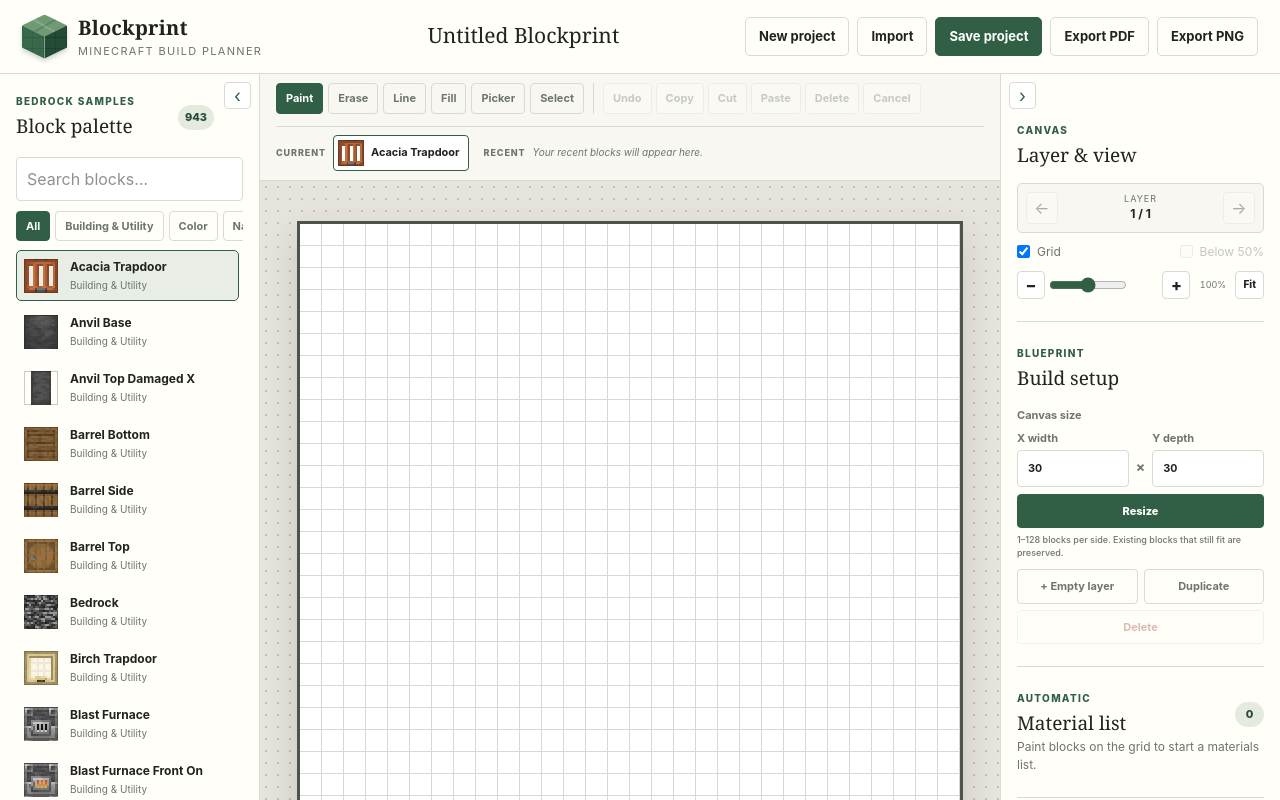
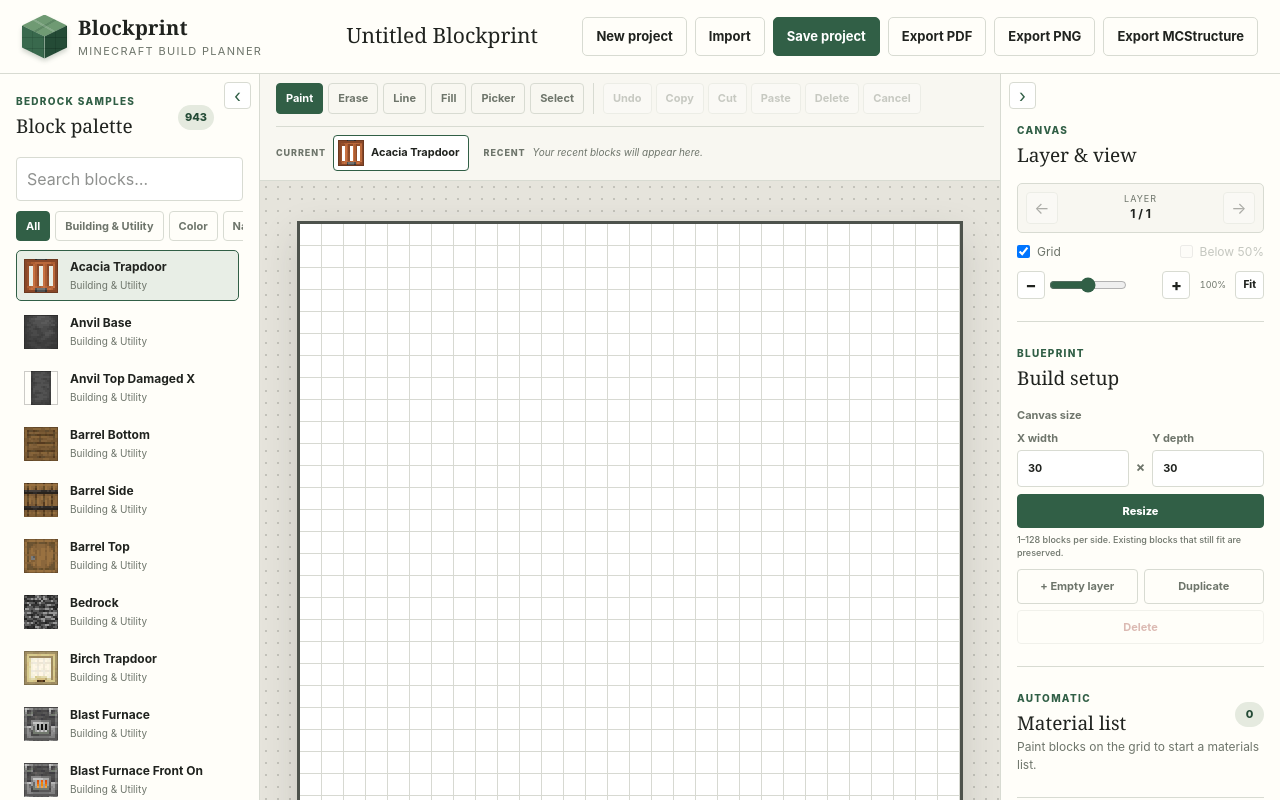
Before and after one commit to bsavage81/blockprint-minecraft-planner, a Next.js app: page / in a window 1280 px wide. Shown: the top 800 px of the page. Built offline with nearby package versions, Linux system fonts and the light colour scheme.

Commit message:
Export Bedrock mcstructure files

```diff
--- a/app/page.tsx
+++ b/app/page.tsx
@@ -2,7 +2,7 @@
 
 import { useEffect, useMemo, useRef, useState, type CSSProperties } from "react";
 import { jsPDF } from "jspdf";
-import { read as readNbt } from "nbtify";
+import { Int32, TAG, TAG_TYPE, read as readNbt, write as writeNbt } from "nbtify";
 
 type Block = {
   id: string;
@@ -63,7 +63,7 @@ export default function Home() {
   const [linePreview, setLinePreview] = useState<number[]>([]);
   const [canvasWidth, setCanvasWidth] = useState("30");
   const [canvasDepth, setCanvasDepth] = useState("30");
-  const [exporting, setExporting] = useState<"pdf" | "png" | null>(null);
+  const [exporting, setExporting] = useState<"pdf" | "png" | "mcstructure" | null>(null);
   const [recentBlocks, setRecentBlocks] = useState<string[]>([]);
   const [zoom, setZoom] = useState(22);
   const [paletteCollapsed, setPaletteCollapsed] = useState(false);
@@ -615,6 +615,96 @@ export default function Home() {
     }
   }
 
+  function minecraftNameForBlock(blockId: string) {
+    if (blockId.startsWith("mcstructure:")) return `minecraft:${blockId.slice("mcstructure:".length).replace(/^minecraft:/, "")}`;
+    let localName = blockId.replace(/^[^:]+:/, "");
+    const aliases: Record<string, string> = {
+      planks: "oak_planks",
+      still_water: "water",
+      flowing_water: "water",
+      still_lava: "lava",
+      flowing_lava: "lava",
+      log_oak: "oak_log",
+    };
+    localName = aliases[localName] ?? localName;
+    localName = localName.replace(/_(side|top|bottom|front|back|carried)$/, "");
+    localName = localName.replace(/[^a-z0-9_]/g, "_");
+    return `minecraft:${localName || "stone"}`;
+  }
+
+  function typedNbtList<T>(values: T[], type: TAG) {
+    Object.defineProperty(values, TAG_TYPE, { value:type, enumerable:false });
+    return values;
+  }
+
+  async function exportMcstructure() {
+    setExporting("mcstructure");
+    try {
+      const paletteNames = ["minecraft:air"];
+      const paletteByName = new Map<string, number>([["minecraft:air", 0]]);
+      const paletteByBlock = new Map<string, number>();
+      for (const layerData of blueprint.layers) {
+        for (const blockId of Object.values(layerData)) {
+          if (paletteByBlock.has(blockId)) continue;
+          const minecraftName = minecraftNameForBlock(blockId);
+          let paletteIndex = paletteByName.get(minecraftName);
+          if (paletteIndex === undefined) {
+            paletteIndex = paletteNames.length;
+            paletteNames.push(minecraftName);
+            paletteByName.set(minecraftName, paletteIndex);
+          }
+          paletteByBlock.set(blockId, paletteIndex);
+        }
+      }
+
+      const primary: Int32[] = [];
+      const secondary: Int32[] = [];
+      for (let x = 0; x < blueprint.width; x++) {
+        for (let y = 0; y < blueprint.layers.length; y++) {
+          for (let z = 0; z < blueprint.depth; z++) {
+            const blockId = blueprint.layers[y][z * blueprint.width + x];
+            primary.push(new Int32(blockId ? (paletteByBlock.get(blockId) ?? 0) : 0));
+            secondary.push(new Int32(-1));
+          }
+        }
+      }
+
+      const entities = typedNbtList<Record<string, unknown>>([], TAG.COMPOUND);
+      const root = {
+        format_version:new Int32(1),
+        size:[
+          new Int32(blueprint.width),
+          new Int32(blueprint.layers.length),
+          new Int32(blueprint.depth),
+        ],
+        structure:{
+          block_indices:[primary, secondary],
+          entities,
+          palette:{
+            default:{
+              block_palette:paletteNames.map(name => ({
+                name,
+                states:{},
+                version:new Int32(18168865),
+              })),
+              block_position_data:{},
+            },
+          },
+        },
+        structure_world_origin:[new Int32(0), new Int32(0), new Int32(0)],
+      };
+      const binary = await writeNbt(root, { endian:"little", compression:null, rootName:"" });
+      await readNbt(binary, { endian:"little", compression:null });
+      const downloadable = new Uint8Array(binary.byteLength);
+      downloadable.set(binary);
+      downloadBlob(new Blob([downloadable.buffer], { type:"application/octet-stream" }), `${fileStem()}.mcstructure`);
+    } catch (error) {
+      window.alert(error instanceof Error ? `Could not export structure: ${error.message}` : "Could not export this structure.");
+    } finally {
+      setExporting(null);
+    }
+  }
+
   function textureForStructureBlock(localName: string) {
     const aliases: Record<string, string[]> = {
       air: [],
@@ -767,6 +857,7 @@ export default function Home() {
           <button className="button primary" onClick={saveProject}>Save project</button>
           <button className="button secondary" disabled={Boolean(exporting)} onClick={exportPdf}>{exporting === "pdf" ? "Making PDF…" : "Export PDF"}</button>
           <button className="button secondary" disabled={Boolean(exporting)} onClick={exportPng}>{exporting === "png" ? "Making PNG…" : "Export PNG"}</button>
+          <button className="button secondary" disabled={Boolean(exporting)} onClick={exportMcstructure}>{exporting === "mcstructure" ? "Making structure…" : "Export MCStructure"}</button>
         </div>
       </header>
 
```
